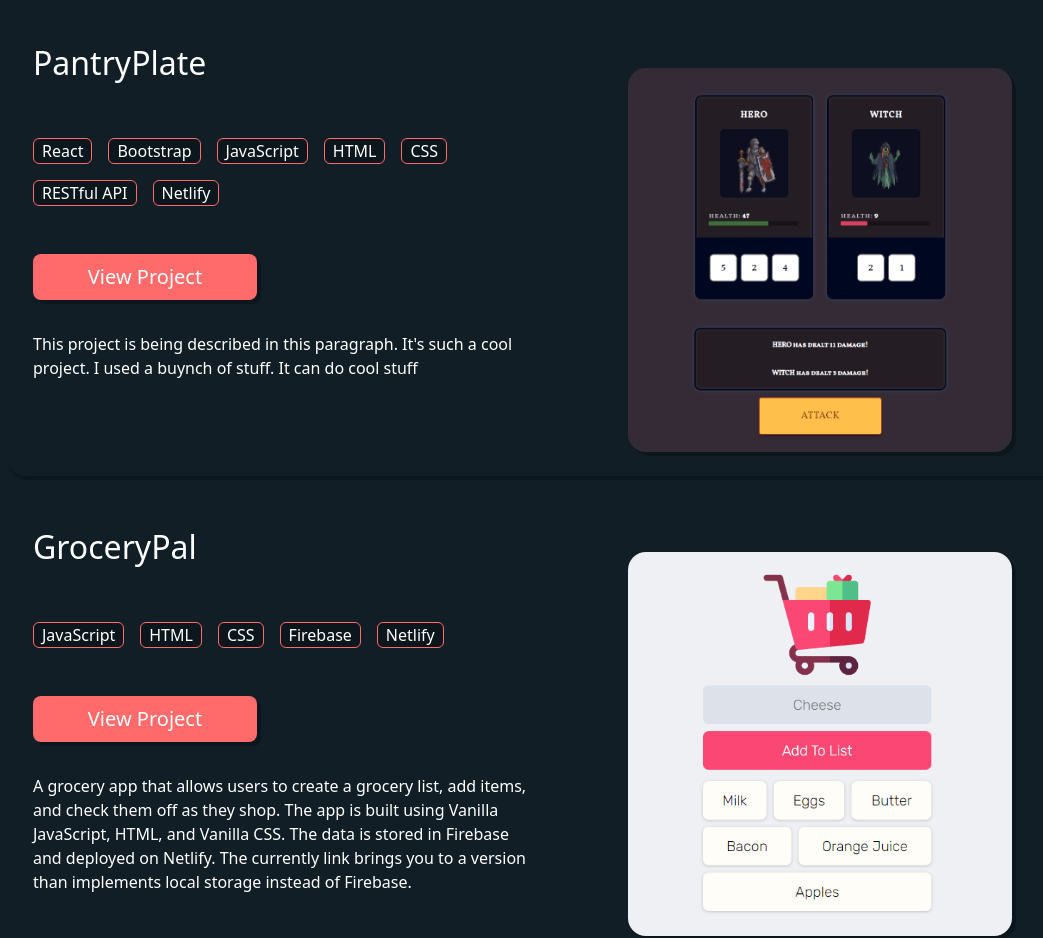
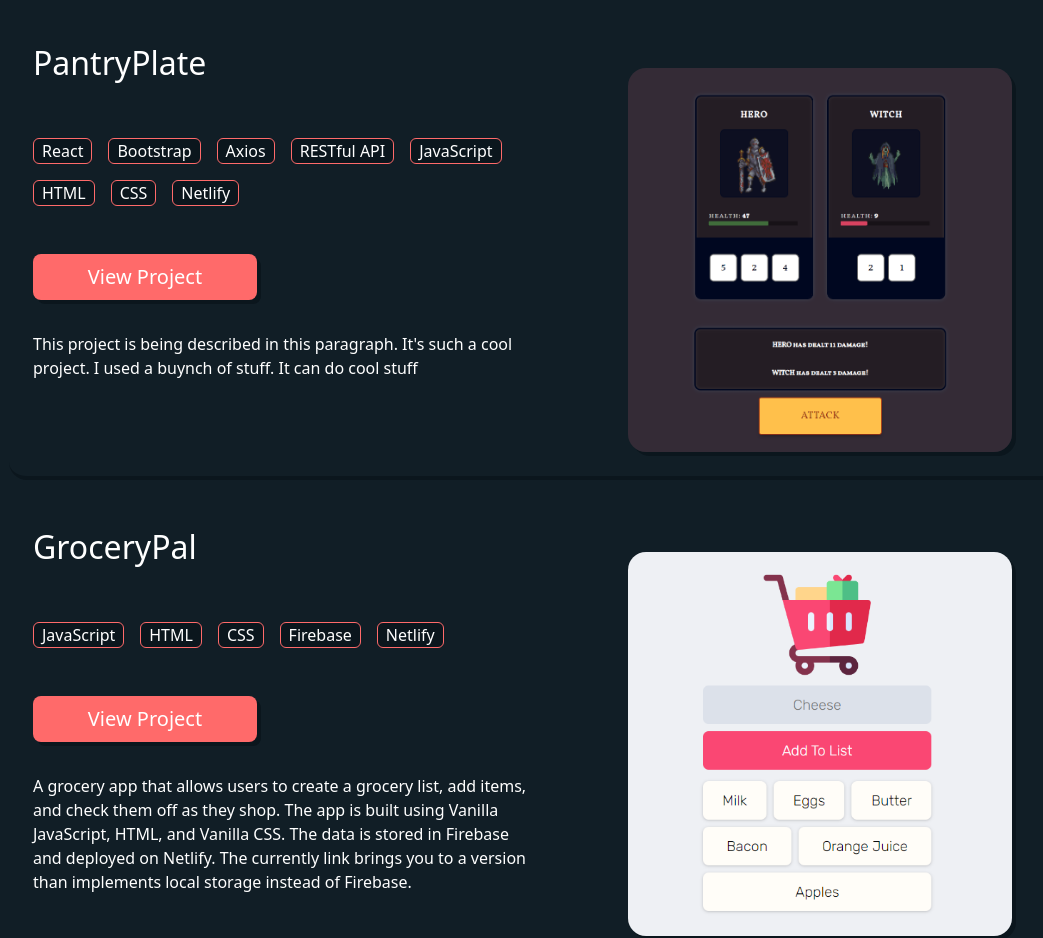
Before and after one commit to ryanayip/Portfolio, a React (Vite) app: page / in a window 1280 px wide. Shown: the part 1240-2178 px from the top of the page, without its empty margins (85-1128 px from the left). Built offline with nearby package versions, Linux system fonts and the light colour scheme.

Commit message:
Beginning PantryPlate implementation

```diff
--- a/src/components/Project.jsx
+++ b/src/components/Project.jsx
@@ -15,11 +15,12 @@ const Project = () => {
           <ul className="techItems">
             <li className="techUsed">React</li>
             <li className="techUsed">Bootstrap</li>
+            <li className="techUsed">Axios</li>
+            <li className="techUsed">RESTful API</li>
             <li className="techUsed">JavaScript</li>
             <li className="techUsed">HTML</li>
             <li className="techUsed">CSS</li>
 
-            <li className="techUsed">RESTful API</li>
             <li className="techUsed">Netlify</li>
           </ul>
           <Button size="lg" className="view-btn">
```
